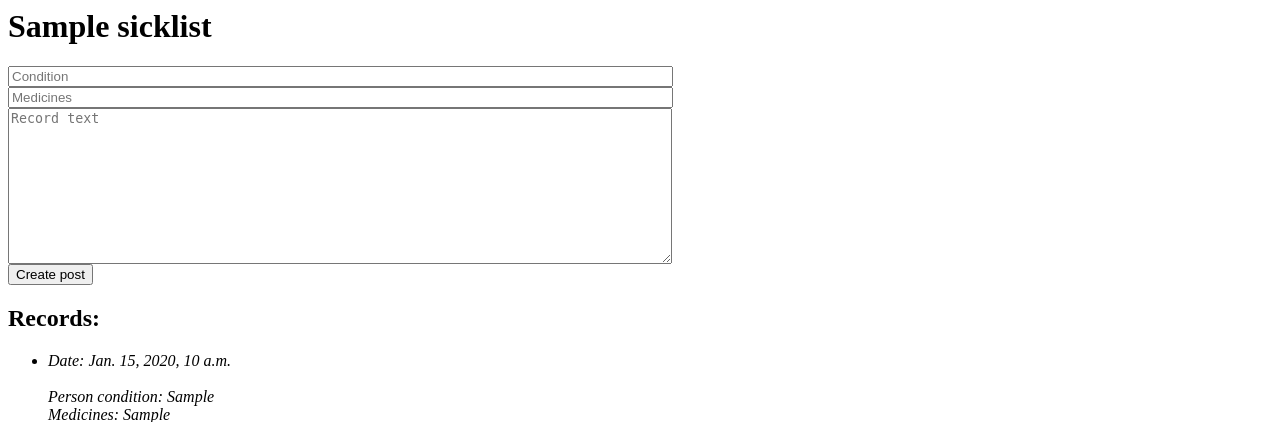
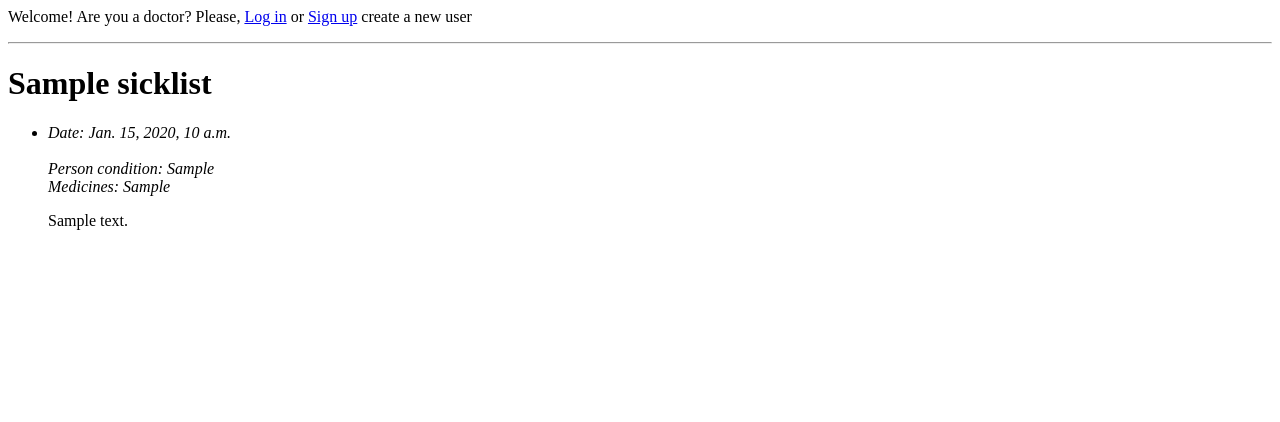
Before and after one commit to MaximKuklin/django_project, a Django app: page /hospital/1/ in a window 1280 px wide. Shown: the top 422 px of the page. Run offline with Django 3.2, Linux system fonts and the light colour scheme; tables that the repository leaves empty hold one stand-in row (values such as "Sample post").

Commit message:
add editor for special user

```diff
--- a/siteroot/hospital/templates/hospital/sicklist.html
+++ b/siteroot/hospital/templates/hospital/sicklist.html
@@ -1,4 +1,20 @@
+{% if request.user.is_authenticated %}
+<p> Welcome, {{request.user.username}}! <a href="{% url 'logout' %}?next{{ request.path }}">Log out</a></p>
+{% else %}
+<p>
+    Welcome! Are you a doctor? Please,
+    <a href="{% url 'login' %}?next{{ request.path }}">Log in</a>
+    or
+    <a href="{% url 'signup' %}?next{{ request.path }}">Sign up</a>
+    create a new user
+</p>
+{% endif %}
+<hr/>
+
+
 <h1>{{ sicklist.title}}</h1>
+
+{% if sicklist.doctor_id == request.user.id %}
 
 
 <form action="{% url 'create_record' sicklist.id %}" method="POST">
@@ -19,6 +35,8 @@
 
 <h2>Records:</h2>
 
+{% endif %}
+
 <ul>
     {% for record in records %}
     <li>
--- a/siteroot/hospital/urls.py
+++ b/siteroot/hospital/urls.py
@@ -5,7 +5,8 @@ from . import views
 urlpatterns = [
     path('singup', views.sign_up, name='signup'),
     path('login', views.log_in, name='login'),
-    path('', views.get_all_lists),
+    path('logout', views.log_out, name='logout'),
+    path('', views.get_all_lists, name='index'),
     path('<int:sicklist_id>/', views.get_list, name='sicklist_by_id'),
     path('<int:sicklist_id>/create_record', views.create_record, name='create_record'),
 ]
--- a/siteroot/hospital/views.py
+++ b/siteroot/hospital/views.py
@@ -1,4 +1,4 @@
-from django.http import HttpResponse, HttpResponseRedirect, Http404
+from django.http import HttpResponse, HttpResponseRedirect, Http404, HttpResponseForbidden
 from .models import SickList, Record
 from django.template import loader
 from django.urls import reverse
@@ -20,12 +20,12 @@ def get_list(request, sicklist_id):
     return HttpResponse(render(request, 'hospital/sicklist.html', context))
 
 
-@login_required(login_url='/hospital/login')
+# @login_required(login_url='/hospital/login')
 def get_sicklist(request, sicklist_id):
     render_sicklist(request, sicklist_id)
 
 
-@login_required(login_url='/hospital/login')
+# @login_required(login_url='/hospital/login')
 def get_all_lists(request):
     all_lists = SickList.objects.all()
     context = {'sicklists': all_lists}
@@ -42,6 +42,9 @@ def render_sicklist(request, sicklist_id, additional_context={}):
 @login_required(login_url='/hospital/login')
 def create_record(request, sicklist_id):
     sicklist = get_object_or_404(SickList, pk=sicklist_id)
+
+    if sicklist.doctor_id != request.user.id:
+        return HttpResponseForbidden('You can not add record here')
 
     error_message = None
 
@@ -72,12 +75,23 @@ def log_in(request):
             user = authenticate(username=username, password=password)
             if user is not None:
                 login(request, user)
-                return redirect(request.GET['next'])
+                redirect_url = request.GET.get('next')
+                if redirect_url:
+                    if not user.is_staff:
+                        sicklist = SickList.objects.filter(doctor_id=user.id).first()
+                    else:
+                        sicklist = None
+                    if sicklist:
+                        redirect_url = reverse('sicklist_by_id', kwargs={'sicklist_id': sicklist.id})
+                    else:
+                        redirect_url = reverse('index')
+                return redirect(redirect_url)
             else:
                 form.add_error(None, 'Invalid credentials!')
     else:
         form = LoginForm()
     return HttpResponse(render(request, 'hospital/login.html', {'form': form}))
+
 
 def sign_up(request):
     if request.method == "POST":
@@ -102,3 +116,9 @@ def sign_up(request):
     else:
         form = RegistrationForm()
     return render(request, 'hospital/singup.html', {'form': form})
+
+
+def log_out(request):
+    logout(request)
+    redirect_url = request.GET.get('next') or reverse('index')
+    return redirect(redirect_url)
```
